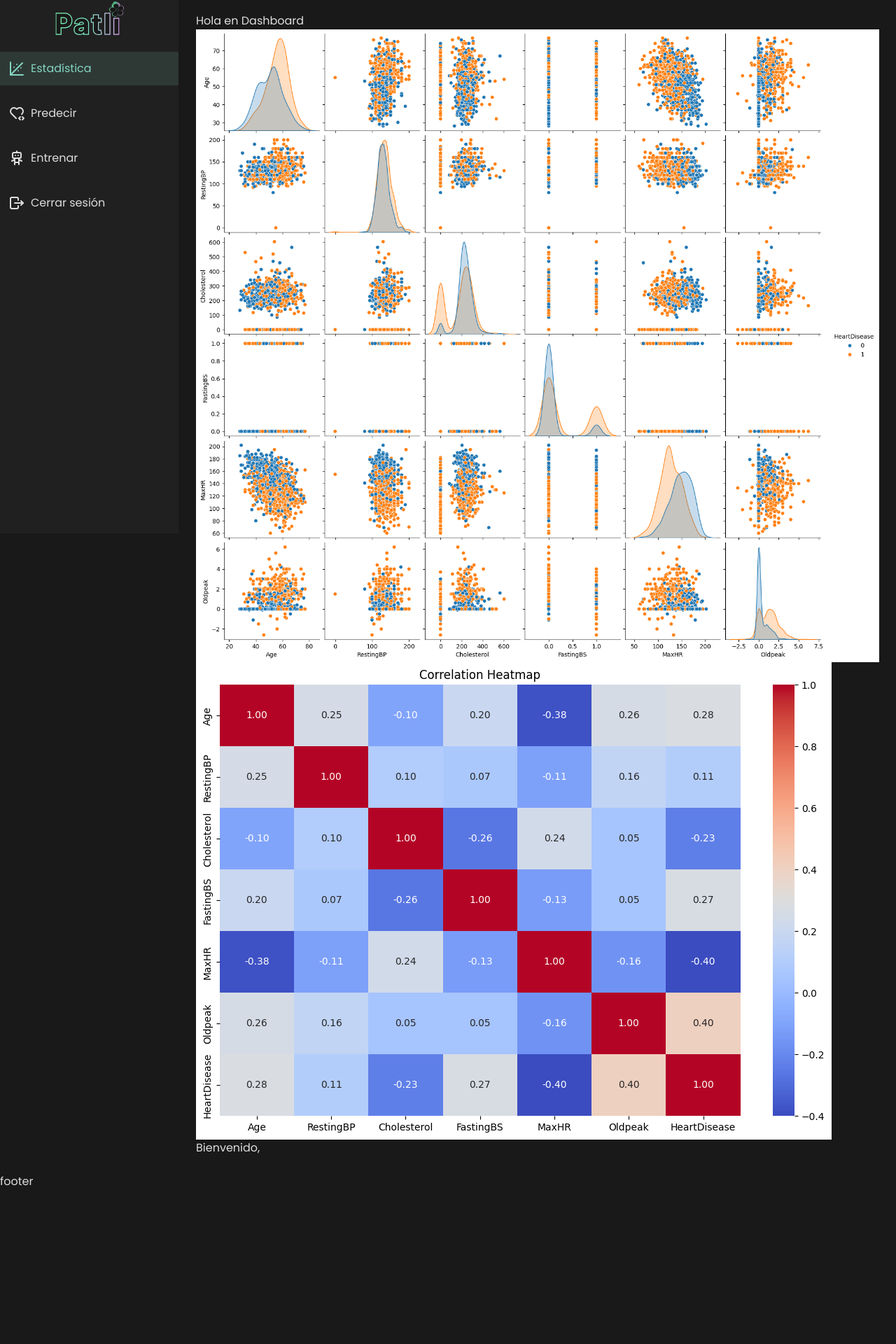
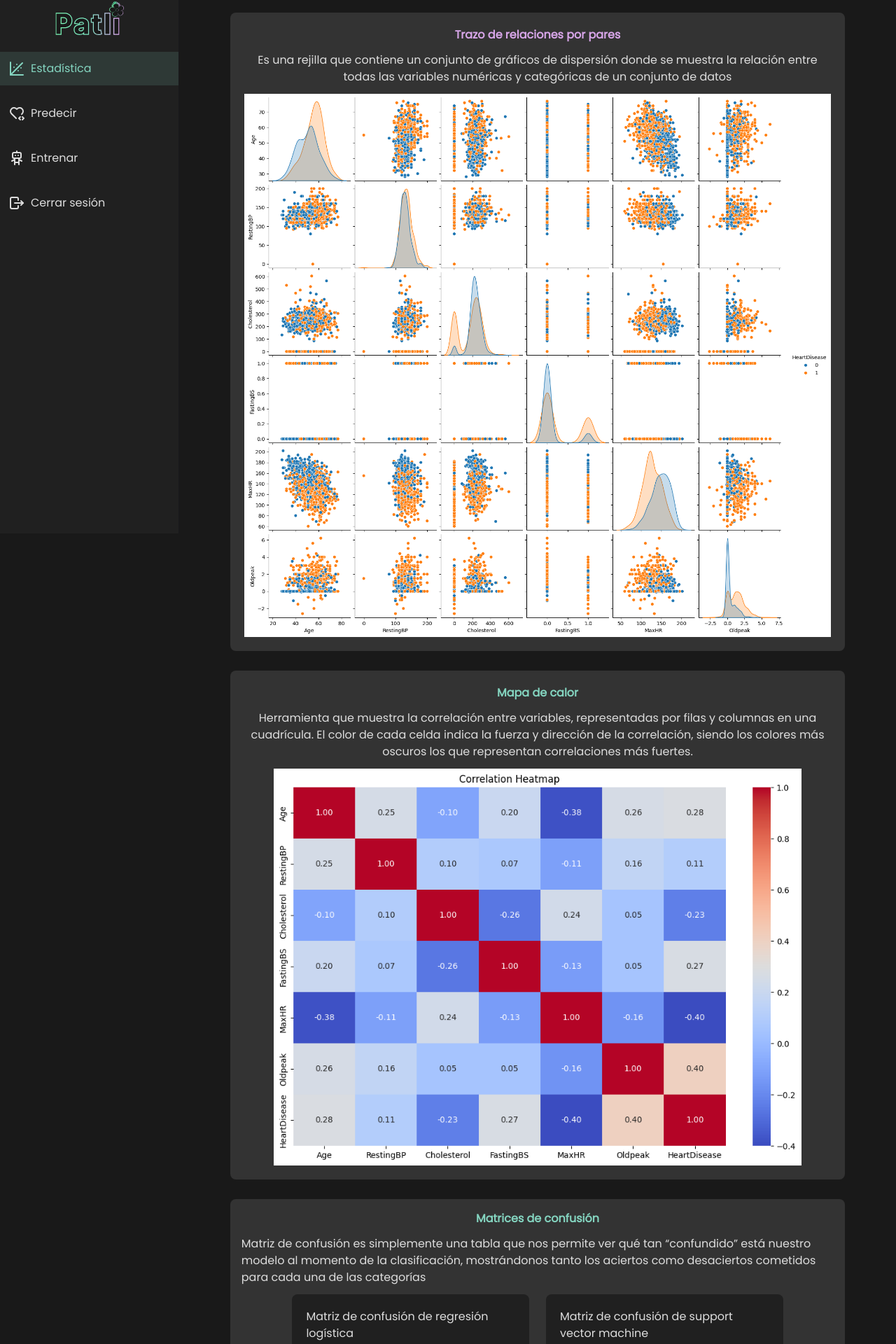
Before and after one commit to AlexxScript/pahtli, a Next.js app in the folder client-patli/: page /dashboard in a window 1280 px wide. Shown: the part 38-1958 px from the top of the page at 70% size. Before the commit the page ends 1738 px from the top, so only its background shows below. Built offline with nearby package versions, Linux system fonts and the light colour scheme; sample sign-in values are in the browser's storage.

Commit message:
estadistica pagina terminada

```diff
--- a/client-patli/src/app/dashboard/layout.tsx
+++ b/client-patli/src/app/dashboard/layout.tsx
@@ -21,7 +21,7 @@ export const DashboardLayout = ({children}:PropChildrenType) => {
         const verifyAuth = async () => {
             const token = auth?.tokenUser || localStorage.getItem("Authorization");
             if (!token) {
-                router.push('login/');
+                router.push('/login');
             } else {
                 setLoading(false);
             }
--- a/client-patli/src/app/dashboard/page.tsx
+++ b/client-patli/src/app/dashboard/page.tsx
@@ -4,6 +4,11 @@ import { useAuth } from "@/hooks/useAuth"
 import { useEffect } from "react";
 import image1 from "/public/images/seriegraficos.png"
 import image2 from "/public/images/mapadecorrelacion.png"
+import image3 from "/public/images/matrisregree.png"
+import image4 from "/public/images/matrizdetree.png"
+// import image5 from "/public/images/matrizrandomfo.png"
+import image6 from "/public/images/matrizrandompart.png"
+import Table from "@/components/Table";
 
 export const DashboardMain = () => {
     const auth = useAuth();
@@ -13,12 +18,53 @@ export const DashboardMain = () => {
     }, [auth]);
 
     return (
-        <>
-            <h1>Hola en Dashboard</h1>
-            <Image src={image1}  alt="serieGraficos" />
-            <Image src={image2}  alt="serieGraficos" />
-            <p>Bienvenido, {auth?.user.nombres}</p>
-        </>
+        <div className="flex flex-col gap-7">
+            <div className="flex flex-col gap-3 justify-center items-center w-[90%] m-auto bg-[#333333] p-5 rounded-lg">
+                <h2 className="font-semibold text-[#D8A6E9]">Trazo de relaciones por pares</h2>
+                <p className="text-center">
+                    Es una rejilla que contiene un conjunto de gráficos
+                    de dispersión donde se muestra la relación entre todas las
+                    variables numéricas y categóricas de un conjunto de datos
+                </p>
+                <Image src={image1}  alt="serieGraficos"/>
+            </div>
+            <div className="flex flex-col gap-3 justify-center items-center w-[90%] m-auto bg-[#333333] p-5 rounded-lg">
+                <h2 className="font-semibold text-[#84D5C0]">Mapa de calor</h2>
+                <p className="text-center">
+                    Herramienta que muestra la correlación entre variables,
+                    representadas por filas y columnas en una cuadrícula.
+                    El color de cada celda indica la fuerza y dirección de la
+                    correlación, siendo los colores más oscuros los que representan
+                    correlaciones más fuertes.
+                </p>
+                <Image src={image2}  alt="serieGraficos" className="flex justify-center items-center w-[90%] m-auto"/>
+            </div>
+            <div className="flex flex-col gap-3 justify-center items-center w-[90%] m-auto bg-[#333333] p-4 rounded-lg">
+                <h2 className="font-semibold text-[#84D5C0]">Matrices de confusión</h2>
+                <p>Matriz de confusión es simplemente
+                    una tabla que nos permite ver qué tan “confundido” está nuestro modelo al momento de la clasificación, mostrándonos tanto los aciertos como desaciertos cometidos para cada una de las categorías</p>
+                <div className="flex max-w-full w-full flex-wrap gap-6 justify-center iitems-center">
+                    <div className="w-[40%] flex flex-col gap-3 justify-center items-center bg-[#202020] p-5 rounded-lg">
+                        <h2>Matriz de confusión de regresión logística</h2>
+                        <Image src={image3}  alt="serieGraficos"/>
+                    </div>
+                    <div className="w-[40%] flex flex-col gap-3 justify-center items-center bg-[#202020] p-5 rounded-lg">
+                        <h2>Matriz de confusión de support vector machine</h2>
+                        <Image src={image3}  alt="serieGraficos"/>
+                    </div>
+                    <div className="w-[40%] flex flex-col gap-3 justify-center items-center bg-[#202020] p-5 rounded-lg">
+                        <h2>Matriz de confusión de decision tree</h2>
+                        <Image src={image4}  alt="serieGraficos"/>
+                    </div>
+                    <div className="w-[40%] flex flex-col gap-3 justify-center items-center bg-[#202020] p-5 rounded-lg">
+                        <h2>Matriz de confusión de random forest</h2>
+                        <Image src={image6}  alt="serieGraficos" />
+                    </div>
+                </div>
+            </div>
+
+            <Table/>
+        </div>
     );
 };
 
--- /dev/null
+++ b/client-patli/src/components/Table.tsx
@@ -0,0 +1,51 @@
+import React from "react";
+
+interface ModelData {
+    Model: string;
+    Accuracy_score: number;
+    Precision_scores: number;
+    Recall_scores: number;
+    F1_scores: number;
+    AUC_scores: number;
+}
+
+const Table: React.FC = () => {
+    const data: ModelData[] = [
+        { Model: "DecisionTreeClassifier", Accuracy_score: 0.831522, Precision_scores: 0.887755, Recall_scores: 0.813084, F1_scores: 0.848780, AUC_scores: 0.835113 },
+        { Model: "Regression", Accuracy_score: 0.842391, Precision_scores: 0.906250, Recall_scores: 0.813084, F1_scores: 0.857143, AUC_scores: 0.848100 },
+        { Model: "SVM", Accuracy_score: 0.842391, Precision_scores: 0.906250, Recall_scores: 0.813084, F1_scores: 0.857143, AUC_scores: 0.848100 },
+        { Model: "RandomForest", Accuracy_score: 0.880435, Precision_scores: 0.938144, Recall_scores: 0.850467, F1_scores: 0.892157, AUC_scores: 0.886273 },
+    ];
+
+    return (
+        <div className="overflow-x-auto">
+            <h2 className="font-semibold text-[#84D5C0] my-4 text-center">Tabla comparativa del rendimiento de los modelos</h2>
+            <table className="min-w-full border-collapse border border-gray-900">
+                <thead>
+                    <tr className="bg-[#202020]">
+                        <th className="border border-[#404040] px-4 py-2 text-left">Model</th>
+                        <th className="border border-[#404040] px-4 py-2 text-left">Accuracy Score</th>
+                        <th className="border border-[#404040] px-4 py-2 text-left">Precision Score</th>
+                        <th className="border border-[#404040] px-4 py-2 text-left">Recall Score</th>
+                        <th className="border border-[#404040] px-4 py-2 text-left">F1 Score</th>
+                        <th className="border border-[#404040] px-4 py-2 text-left">AUC Score</th>
+                    </tr>
+                </thead>
+                <tbody>
+                    {data.map((row, index) => (
+                        <tr key={index} className={index % 2 === 0 ? "bg-[#303030]" : "bg-[#505050]"}>
+                            <td className="border border-[#404040] px-4 py-2">{row.Model}</td>
+                            <td className="border border-[#404040] px-4 py-2">{row.Accuracy_score.toFixed(6)}</td>
+                            <td className="border border-[#404040] px-4 py-2">{row.Precision_scores.toFixed(6)}</td>
+                            <td className="border border-[#404040] px-4 py-2">{row.Recall_scores.toFixed(6)}</td>
+                            <td className="border border-[#404040] px-4 py-2">{row.F1_scores.toFixed(6)}</td>
+                            <td className="border border-[#404040] px-4 py-2">{row.AUC_scores.toFixed(6)}</td>
+                        </tr>
+                    ))}
+                </tbody>
+            </table>
+        </div>
+    );
+};
+
+export default Table;
```
